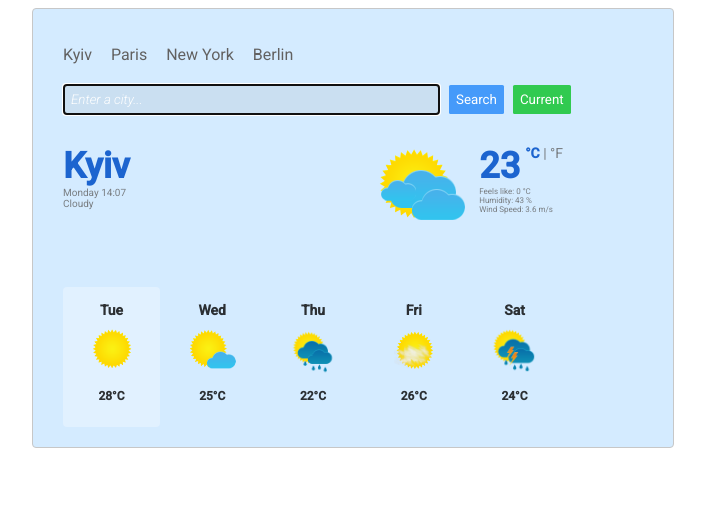
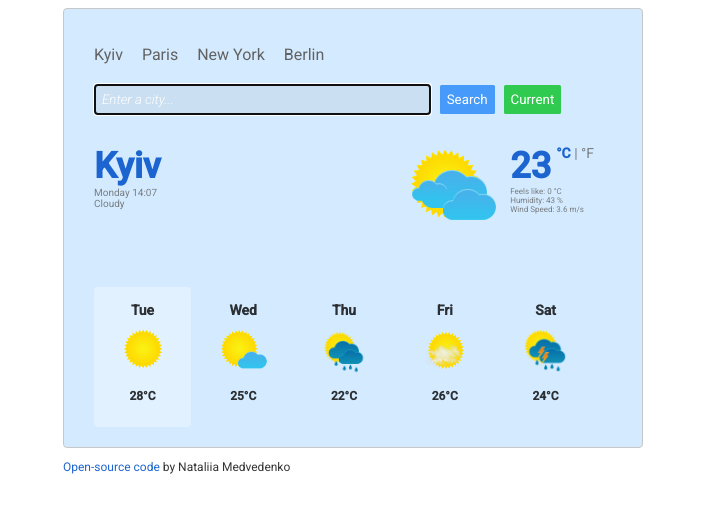
Before and after one commit to Natalira16/weather_app, a plain HTML site: page index.html in a window 1280 px wide. Shown: the whole page, without its empty margins (287-992 px from the left). Drawn offline with nearby package versions, Linux system fonts and the light colour scheme.

Commit message:
Add an open-source link

```diff
--- a/index.html
+++ b/index.html
@@ -12,6 +12,7 @@
     <script src="https://unpkg.com/axios/dist/axios.min.js"></script>
 </head>
 <body>
+    <div class="content">
         <div class="container">
             <div class="header">
                 <p>
@@ -94,6 +95,12 @@
                 </div>
             </div>
         </div>
+        <div>
+            <p class="open-source">
+                <a href="https://github.com/Natalira16/weather_app" target="_blank" class="open-source-link">Open-source code</a> by Nataliia Medvedenko
+            </p>
+        </div>
+    </div>
     <script src="src/index.js"></script>
 </body>
 </html>
--- a/src/style.css
+++ b/src/style.css
@@ -6,8 +6,13 @@ a {
     text-decoration: none;
 }
 
+.content {
+    max-width: 580px;
+    display: block;
+    margin: 0 auto;
+}
+
 .container {
-    max-width: 580px;
     height: 50%;
     margin: 0 auto;
     padding: 20px 30px;
@@ -208,3 +213,18 @@ button:focus {
     background-color: rgba(255, 255, 255, 0.3);
     border-radius: 0.25rem;
 }
+
+.open-source {
+    font-size: 12px;
+    color: rgba(0, 0, 0, 0.8);
+}
+
+.open-source-link {
+    font-size: 12px;
+    color: rgb(28, 100, 207);
+}
+
+.open-source-link:hover,
+.open-source-link:focus {
+    text-decoration: underline;
+}
```
Also changed, not shown: 1 other file. Lines whose indentation alone changed are shown as unchanged.
